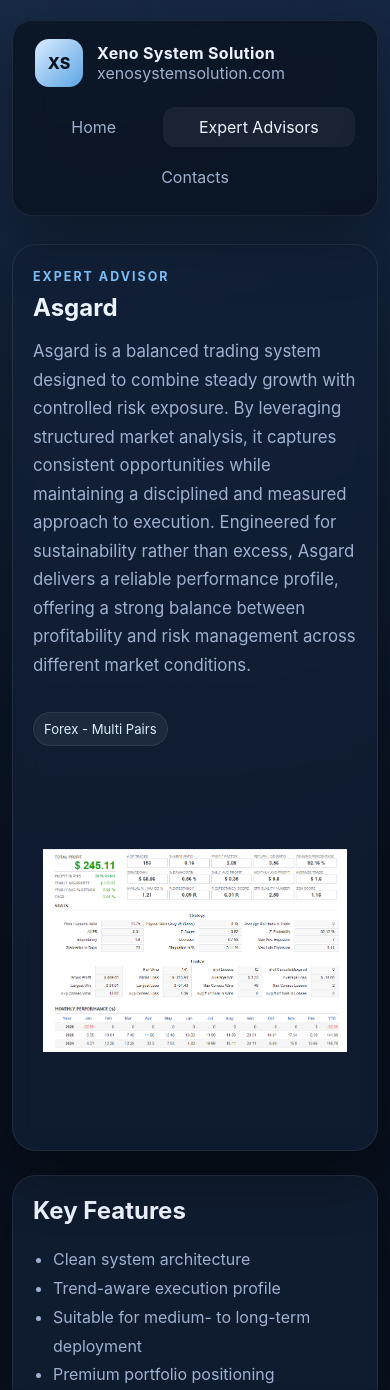
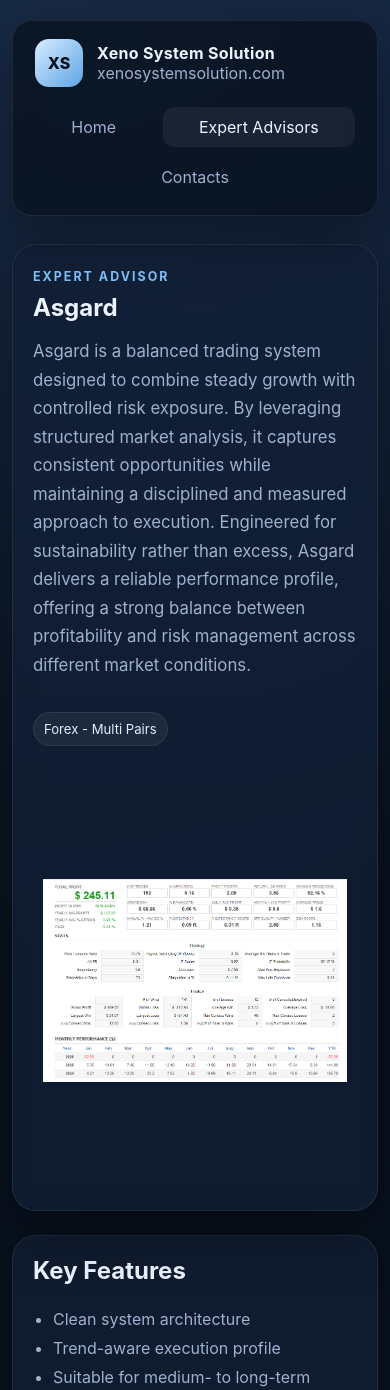
Before and after one commit to giovannimaccioni1989-byte/xeno-system-solution, a React (Vite) app: page /expert-advisors/Asgard in a window 390 px wide. Shown: the top 1390 px of the page. Built offline with nearby package versions, Linux system fonts and the light colour scheme.

Commit message:
Update styles.css

```diff
--- a/src/styles.css
+++ b/src/styles.css
@@ -520,7 +520,7 @@ a {
   }
   .advisor-detail-visual {
   width: 100%;
-  min-height: 360px;
+  height: 420px;
   border-radius: 24px;
   background: none !important;
   display: flex;
```
